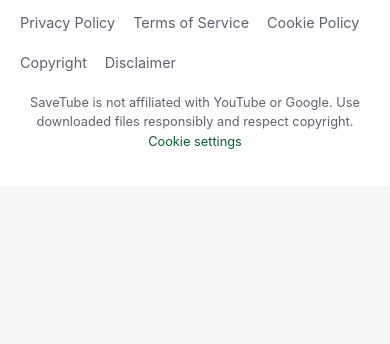
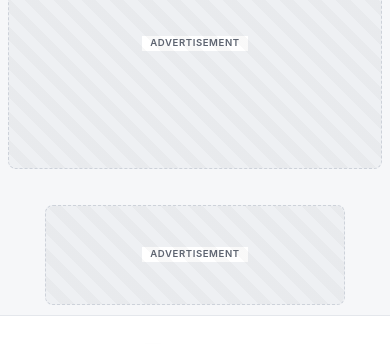
Before and after one commit to dgjjsjn-oss/savetube-, a website: page index.html in a window 390 px wide. Shown: the part 7676-8020 px from the top of the page. Before the commit the page ends 7862 px from the top, so only its background shows below. Drawn offline with Linux system fonts and the light colour scheme; no server answers.

Commit message:
Add the two AdSense-safe HilltopAds zone slots and name the zones in config
Banner 300x250 renders in #ad-net-rect on every screen and Banner
300x100 renders in #ad-net-mobile under 640px only, so the mobile
creative does not leave an empty strip on a desktop. Both keep their
reserved height until real code lands. Popunder, In-page Push, Video
Slider and VAST are deliberately left out while AdSense is running.

```diff
--- a/css/style.css
+++ b/css/style.css
@@ -1779,3 +1779,29 @@
   .ad-slot--network { gap: 5px; min-height: 60px; }
   .net-banner img { border-radius: 5px; }
 }
+
+/* ============================================================
+   HILLTOPADS ZONE SLOTS
+   ------------------------------------------------------------
+   300x250 rectangle everywhere, 300x100 only on a narrow screen.
+   Both keep their reserved height until real code lands, so the
+   layout never jumps when an ad fills in.
+   ============================================================ */
+.ad-slot--net-rect {
+  max-width: 300px;
+  min-height: 250px;
+}
+
+.ad-slot--net-mobile {
+  max-width: 300px;
+  min-height: 100px;
+}
+
+/* The 300x100 creative is mobile-only, so its whole row is hidden on a
+   wide screen instead of leaving an empty 100px strip. */
+.ad-wrap--mobile-only { display: none; }
+
+@media (max-width: 640px) {
+  .ad-wrap--mobile-only { display: block; }
+  .ad-slot--net-rect { max-width: 100%; min-height: 250px; }
+}
--- a/index.html
+++ b/index.html
@@ -548,6 +548,35 @@
          Push / Social Bar are refused automatically by js/ads-policy.js
          while AdSense is active. */
     </script>
+
+    <!-- ============================================================
+         HILLTOPADS ZONE SLOTS  (the two that are safe next to AdSense)
+         ------------------------------------------------------------
+         Zone 1 - MultiTag: Banner 300x250   -> #ad-net-rect
+                  Desktop + mobile, the best earning in-page format.
+         Zone 2 - MultiTag: Banner 300x100   -> #ad-net-mobile
+                  Mobile only, shown only under 640px wide.
+
+         Paste each zone's code into its own <script> block below.
+         Nothing loads before the visitor accepts cookies.
+         ============================================================ -->
+    <div class="ad-wrap">
+      <div class="ad-slot ad-slot--net-rect" id="ad-net-rect" aria-label="Advertisement">
+        <span class="ad-label">Advertisement</span>
+      </div>
+    </div>
+    <script type="text/plain" data-consent="ads" data-target="#ad-net-rect">
+      /* Zone 1: HilltopAds MultiTag Banner 300x250 code here. */
+    </script>
+
+    <div class="ad-wrap ad-wrap--mobile-only">
+      <div class="ad-slot ad-slot--net-mobile" id="ad-net-mobile" aria-label="Advertisement">
+        <span class="ad-label">Advertisement</span>
+      </div>
+    </div>
+    <script type="text/plain" data-consent="ads" data-target="#ad-net-mobile">
+      /* Zone 2: HilltopAds MultiTag Banner 300x100 (mobile) code here. */
+    </script>
   </main>
 
   <footer class="site-footer">
--- a/js/config.js
+++ b/js/config.js
@@ -182,6 +182,23 @@
     verificationFile: "86ac83093c307b5211aa.txt",
     /* Optional: your publisher id, shown in ads.txt comments only. */
     publisherId: "",
+
+    /* The zone plan that stays safe next to AdSense.
+       Create these two in the HilltopAds dashboard, one zone each:
+
+         savetube-300x250   MultiTag: Banner 300x250  (desktop + mobile)
+                            -> paste into the #ad-net-rect block
+         savetube-300x100   MultiTag: Banner 300x100  (mobile only)
+                            -> paste into the #ad-net-mobile block
+
+       Do not create or paste any of these while AdSense is on:
+         Popunder, MultiTag: In-page Push, MultiTag: Video Slider,
+         Video: VAST 3.0                                       */
+    zones: [
+      { name: "savetube-300x250", type: "MultiTag: Banner 300x250", slot: "#ad-net-rect" },
+      { name: "savetube-300x100", type: "MultiTag: Banner 300x100", slot: "#ad-net-mobile" }
+    ],
+
     bannerCode: "",   // paste the Banner / Native code here if you prefer config over markup
     slot: "#ad-network"
   },
```
